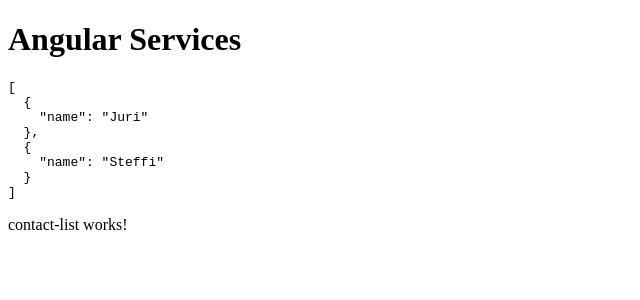
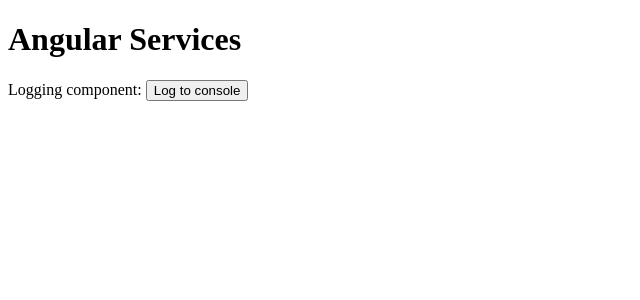
Before and after one commit to juristr/egghead-learn-services-and-di, an Angular app: page / in a window 1280 px wide. Shown: the top 300 px of the page, without its empty margins (0-640 px from the left). Built offline with nearby package versions, Linux system fonts and the light colour scheme.

Commit message:
lesson setup

```diff
--- a/src/app/app.component.ts
+++ b/src/app/app.component.ts
@@ -1,17 +1,10 @@
 import { Component } from '@angular/core';
-import { PeopleService } from './people/people.service';
 
 @Component({
   selector: 'app-root',
   template: `
     <h1>Angular Services</h1>
-    <pre>{{ people | json }}</pre>
-    <app-contact-list></app-contact-list>
+    <app-person></app-person>
   `
 })
-export class AppComponent {
-  people;
-  constructor(private peopleService: PeopleService) {
-    this.people = peopleService.getPeople();
-  }
-}
+export class AppComponent {}
--- a/src/app/contacts/contact-list.component.ts
+++ /dev/null
@@ -1,19 +0,0 @@
-import { Component, OnInit } from '@angular/core';
-import { PeopleService } from '../people/people.service';
-
-@Component({
-  selector: 'app-contact-list',
-  template: `
-    <p>
-      contact-list works!
-    </p>
-  `,
-  styles: []
-})
-export class ContactListComponent implements OnInit {
-  constructor(private peopleService: PeopleService) {
-    console.log(this.peopleService.getPeople());
-  }
-
-  ngOnInit() {}
-}
--- a/src/app/people/people.service.ts
+++ /dev/null
@@ -1,17 +0,0 @@
-import { Injectable } from '@angular/core';
-
-@Injectable()
-export class PeopleService {
-  constructor() {}
-
-  getPeople() {
-    return [
-      {
-        name: 'Juri'
-      },
-      {
-        name: 'Steffi'
-      }
-    ];
-  }
-}
--- /dev/null
+++ b/src/app/person.component.ts
@@ -0,0 +1,22 @@
+import { Component, OnInit } from '@angular/core';
+import { LoggerService } from './services/logger.service';
+
+@Component({
+  selector: 'app-person',
+  template: `
+    <div>
+    Logging component:
+    <button (click)="doLog()">Log to console</button>
+  </div>
+  `,
+  styles: []
+})
+export class PersonComponent implements OnInit {
+  constructor(private logger: LoggerService) {}
+
+  ngOnInit() {}
+
+  doLog() {
+    this.logger.log('Message from PersonComponent');
+  }
+}
--- /dev/null
+++ b/src/app/services/logger.service.ts
@@ -0,0 +1,10 @@
+import { Injectable } from '@angular/core';
+
+@Injectable()
+export class LoggerService {
+  constructor() {}
+
+  log(msg: string) {
+    console.log(`Logger: ${msg}`);
+  }
+}
```
Also changed, not shown: src/app/app.module.ts (+5 -5 lines), src/app/contacts/contacts.module.ts (deleted, +0 -10 lines), src/app/people/people.module.ts (deleted, +0 -15 lines).
